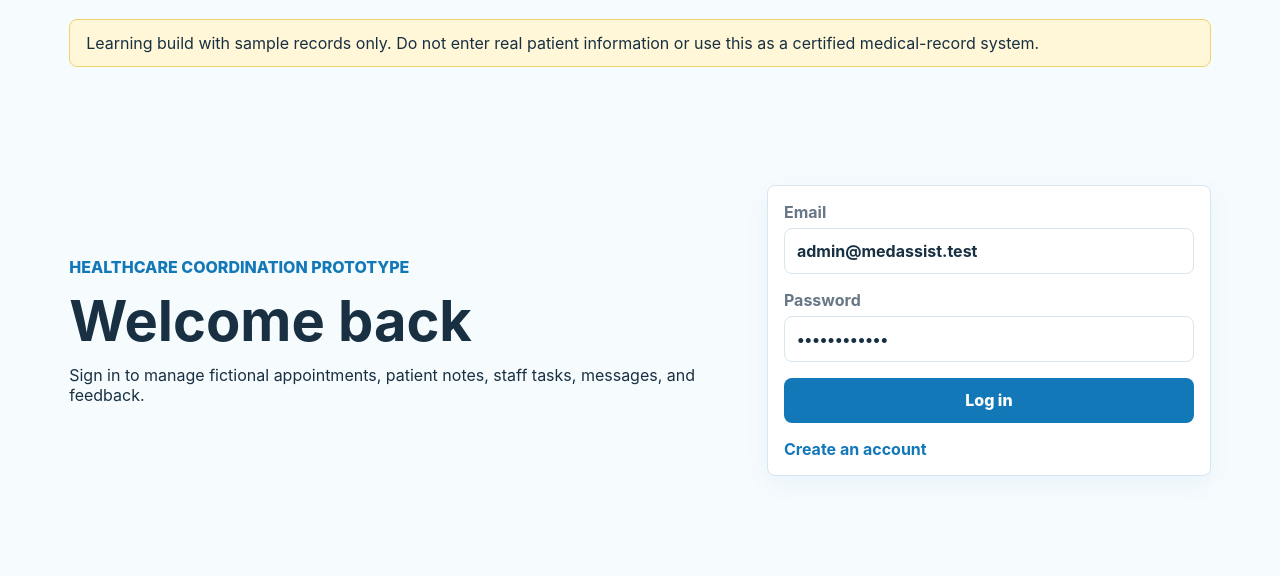
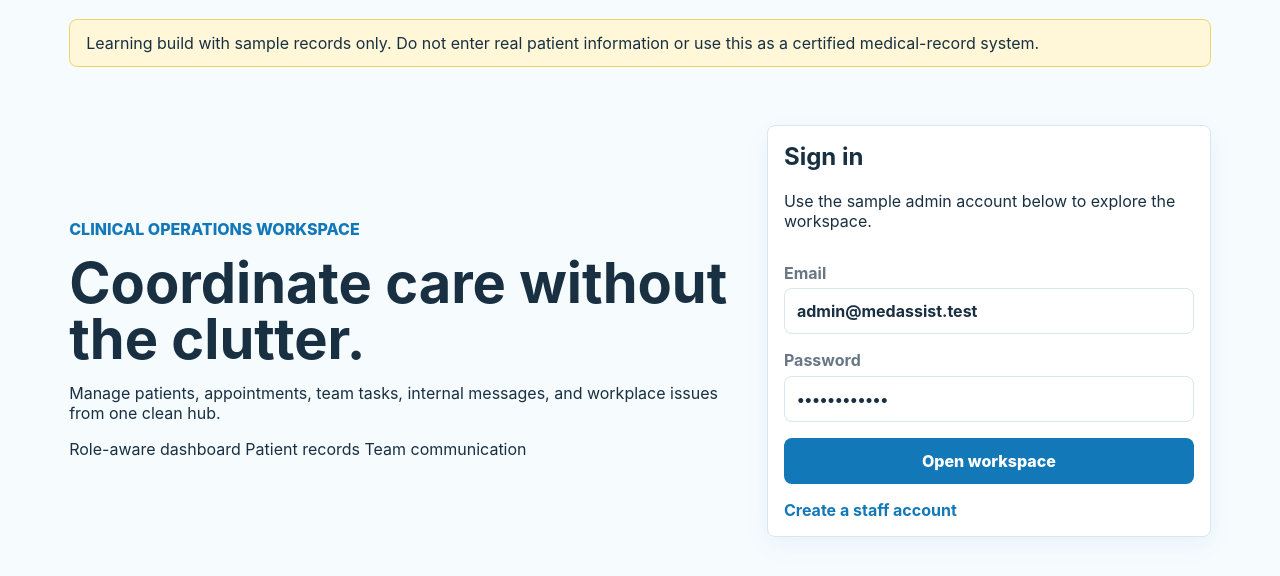
Before and after one commit to aaravgpodar-bot/medassisthub, a Flask app: page /login in a window 1280 px wide. Shown: the part 65-641 px from the top of the page. Run offline with Flask 3, Linux system fonts and the light colour scheme.

Commit message:
Improve login page copy

```diff
--- a/templates/login.html
+++ b/templates/login.html
@@ -1,16 +1,25 @@
 {% extends "base.html" %}
 {% block content %}
 <section class="auth-panel">
-    <div>
-        <p class="eyebrow">Healthcare coordination prototype</p>
-        <h1>Welcome back</h1>
-        <p>Sign in to manage fictional appointments, patient notes, staff tasks, messages, and feedback.</p>
+    <div class="auth-copy">
+        <p class="eyebrow">Clinical operations workspace</p>
+        <h1>Coordinate care without the clutter.</h1>
+        <p>Manage patients, appointments, team tasks, internal messages, and workplace issues from one clean hub.</p>
+        <div class="hero-points">
+            <span>Role-aware dashboard</span>
+            <span>Patient records</span>
+            <span>Team communication</span>
+        </div>
     </div>
-    <form method="post" class="form-card">
+    <form method="post" class="form-card login-card">
+        <div>
+            <h2>Sign in</h2>
+            <p>Use the sample admin account below to explore the workspace.</p>
+        </div>
         <label>Email <input type="email" name="email" value="admin@medassist.test" required></label>
         <label>Password <input type="password" name="password" value="Password123!" required></label>
-        <button type="submit">Log in</button>
-        <a href="{{ url_for('register') }}">Create an account</a>
+        <button type="submit">Open workspace</button>
+        <a href="{{ url_for('register') }}">Create a staff account</a>
     </form>
 </section>
 {% endblock %}
```
